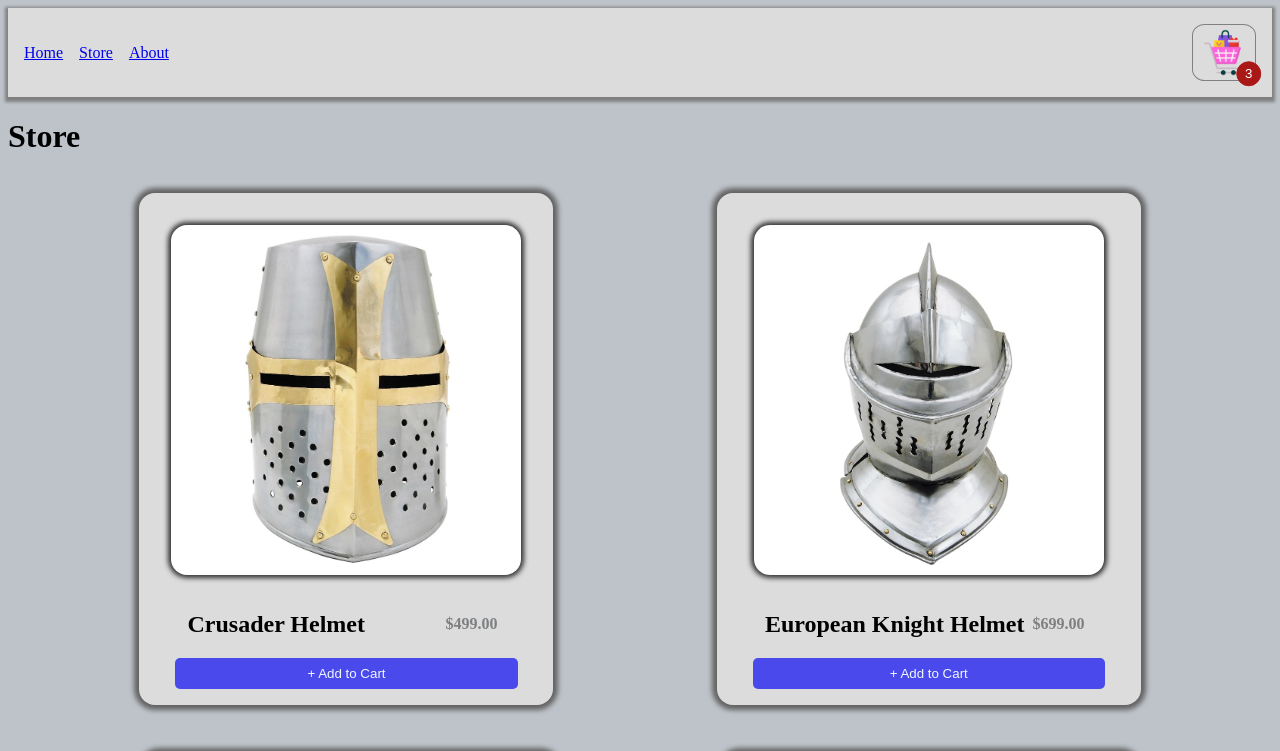
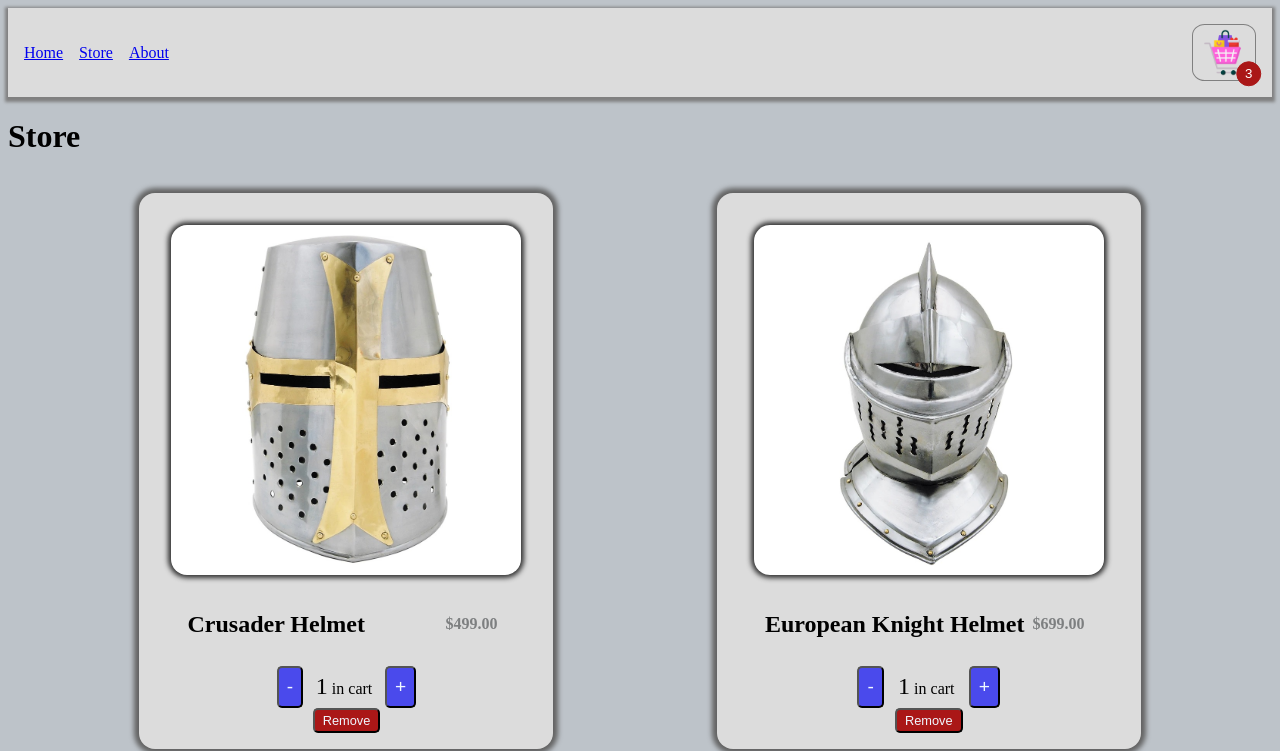
Before and after one commit to maxitomix/top_shopping_cart, a React (Vite) app: page /store in a window 1280 px wide. Shown: the top 751 px of the page. Built offline with nearby package versions, Linux system fonts and the light colour scheme.

Commit message:
progress. Working on theme.

```diff
--- a/src/App.css
+++ b/src/App.css
@@ -91,7 +91,6 @@ body{
         object-fit:scale-down;
         background-color: white;
         border-radius: 1rem;
-        /* padding: 1rem; */
         margin: 1rem;
         box-shadow: 0 0 5px 3px rgb(50, 50, 50);
     }
@@ -100,6 +99,12 @@ body{
         padding: 0 2rem;
         width: 100%;
         display: flex;
+        justify-content: space-evenly;
+        align-items: center;
+        text-align: center;
+        justify-items: center;
+        align-content: center;
+
     }
 
     .price{
@@ -112,7 +117,10 @@ body{
 
 
     .cartControls{
-        width: 100%
+        width: 100%;
+        display: flex;
+        flex-direction: column;
+        align-items: center;
     }
 
     .btnAddToCart{
@@ -123,9 +131,56 @@ body{
         border: transparent;
         border-radius: 5px;
         padding: .5rem;
-
+        justify-content: center;
+        align-items: center;
+        text-align: center;
+        justify-content: center;
+        margin-top: .5rem;
 
     }
 
+    .quantity{
+        font-size: 1.5rem;
+        justify-content: center;
+        align-items: center;
+        text-align: center;
+        justify-content: center;
+    }
 
+    .btnQuantity{
+        background-color: rgb(74, 74, 236);
+        color: aliceblue;
+        border-radius: 5px;
+        padding: .5rem;
+        font-size: 1.2rem;
+        justify-content: center;
+        align-items: center;
+        text-align: center;
+        justify-content: center;
+    }
+
+    .btnRemove{
+        background-color: rgb(170, 23, 23);
+        color: aliceblue;
+        border-radius: 5px;
+        padding: .2rem .5rem;
+        font-size: .8rem;
+        justify-content: center;
+        align-items: center;
+        text-align: center;
+        justify-content: center;
+    }
+
+    .displayQuantity{
+        justify-content: center;
+        align-items: center;
+        text-align: center;
+        justify-items: center;
+        align-content: center;
+    }
+
+    .cartControls{
+        width: 60%;
+        margin-top: .5rem;
+    }
 }
--- a/src/components/StoreItem.tsx
+++ b/src/components/StoreItem.tsx
@@ -10,7 +10,7 @@ type StoreItemsProps = {
 
 export function StoreItem ({id, name, price, imgUrl}:StoreItemsProps){
 
-    const quantity = 0
+    const quantity = 1
 
     return(
     <div className="card">
@@ -22,7 +22,16 @@ export function StoreItem ({id, name, price, imgUrl}:StoreItemsProps){
 
         {quantity === 0 ? (
             <button className="btnAddToCart"> + Add to Cart</button>
-        ) : null}
+        ) : <div className="cartControls">
+                <div className="row1">
+                    <button className="btnQuantity">-</button>
+                    <div className="displayQuantity"><span className="quantity">{quantity}</span> in cart</div>
+                    <button className="btnQuantity">+</button>
+                </div>
+                    <div>
+                    <button className="btnRemove">Remove</button>
+                </div>
+             </div>}
 
     </div>
     )
```
Also changed, not shown: src/context/ShoppingCartContext.tsx (added, +19 -0 lines).
